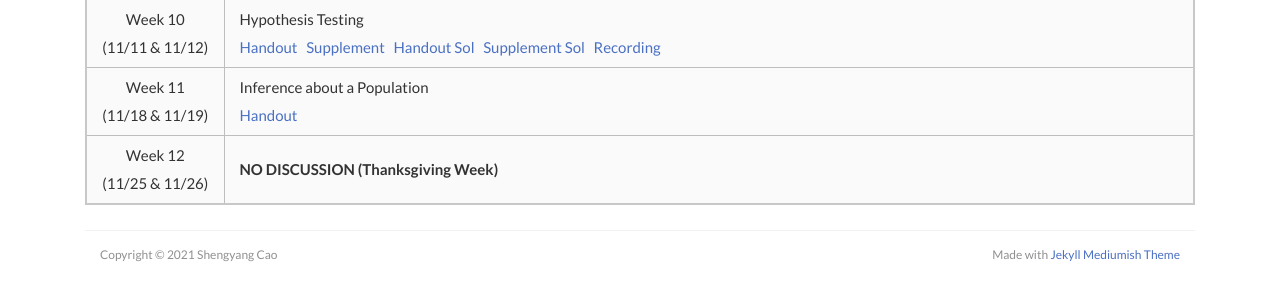
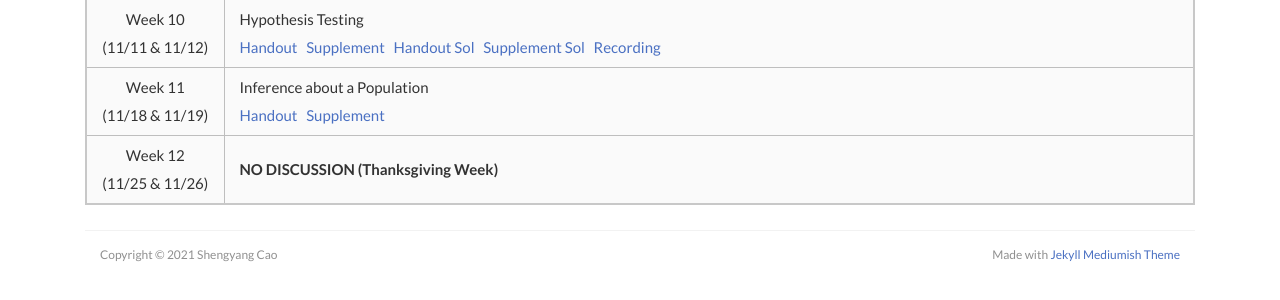
Before and after one commit to scaotravis/scaotravis.github.io, a Jekyll site: the page built from _pages/teaching/fa21-310.md, in a window 1280 px wide and 900 px high, scrolled down 1004 px. Shown: the part 596-896 px from the top of the window. Built offline with Jekyll 4.4.1, drawn with Linux system fonts in a browser that asks for light colours; nearby versions of some CDN libraries; comment, search, counter and statistics services are not loaded.

Commit message:
update 310 page

```diff
--- a/_pages/teaching/fa21-310.md
+++ b/_pages/teaching/fa21-310.md
@@ -45,5 +45,5 @@ If you need any help installing Stata, here's a quick [installation guide]({{ si
 | Week 8 <br> (10/28 & 10/29) | Sampling Distributions <br> [Handout](https://canvas.wisc.edu/courses/257051/files/20592151?wrap=1) &nbsp; [Supplement]({{ site.baseurl }}/downloads/teaching/fa21-310/310_fa21_supplement-8.pdf) &nbsp; [Handout Sol](https://canvas.wisc.edu/courses/257051/files/20592179?wrap=1) &nbsp; [Supplement Sol]({{ site.baseurl }}/downloads/teaching/fa21-310/310_fa21_supplement-8_sol.pdf) &nbsp; [Recording](https://uwmadison.zoom.us/rec/share/Lk_-YdLcJN0o8WpGF9suLKfusB2FMx8qKYZfjuQtiTDzp1fKweET0Lnr_nMzjZ4P.C6y3Nx3AXaIXO3Cx) |
 | Week 9 <br> (11/4 & 11/5) | Intro to Estimation <br> [Handout](https://canvas.wisc.edu/courses/257051/files/20592131?wrap=1) &nbsp; [Supplement]({{ site.baseurl }}/downloads/teaching/fa21-310/310_fa21_supplement-9.pdf) &nbsp; [Handout Sol](https://canvas.wisc.edu/courses/257051/files/20592182?wrap=1) &nbsp; [Supplement Sol]({{ site.baseurl }}/downloads/teaching/fa21-310/310_fa21_supplement-9_sol.pdf) &nbsp; [Recording](https://uwmadison.zoom.us/rec/share/ulGi2H7NQq_cFFSVPZCf_YCpY01Hftnv_9k6k_SS7UJknM_Y9a45dJYFQpb2MsYM.rwhj2QiuBVpeCOEx) |
 | Week 10 <br> (11/11 & 11/12) | Hypothesis Testing <br> [Handout](https://canvas.wisc.edu/courses/257051/files/20592149?wrap=1) &nbsp; [Supplement]({{ site.baseurl }}/downloads/teaching/fa21-310/310_fa21_supplement-10.pdf) &nbsp; [Handout Sol](https://canvas.wisc.edu/courses/257051/files/20592185?wrap=1) &nbsp; [Supplement Sol]({{ site.baseurl }}/downloads/teaching/fa21-310/310_fa21_supplement-10_sol.pdf) &nbsp; [Recording](https://uwmadison.zoom.us/rec/share/zlgvfBdkk3-HQaV15TijN-oia2QfbPsAqzk8NoDbXnSIzBCW86uIkcbogCbWd2PR.e29_rqufMydhO1N7) |
-| Week 11 <br> (11/18 & 11/19) | Inference about a Population <br> [Handout](https://canvas.wisc.edu/courses/257051/files/20592138?wrap=1) |
+| Week 11 <br> (11/18 & 11/19) | Inference about a Population <br> [Handout](https://canvas.wisc.edu/courses/257051/files/20592138?wrap=1) &nbsp; [Supplement]({{ site.baseurl }}/downloads/teaching/fa21-310/310_fa21_supplement-11.pdf) |
 | Week 12 <br> (11/25 & 11/26) | **NO DISCUSSION (Thanksgiving Week)** |
```
Also changed, not shown: 4 other files.
